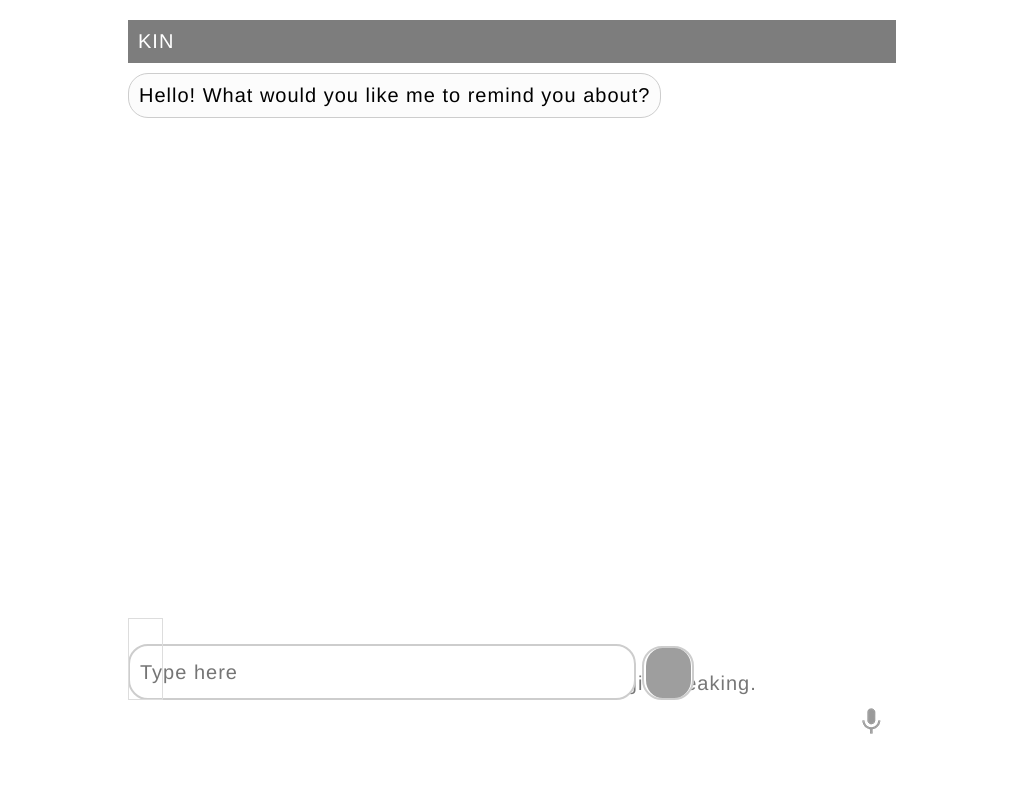
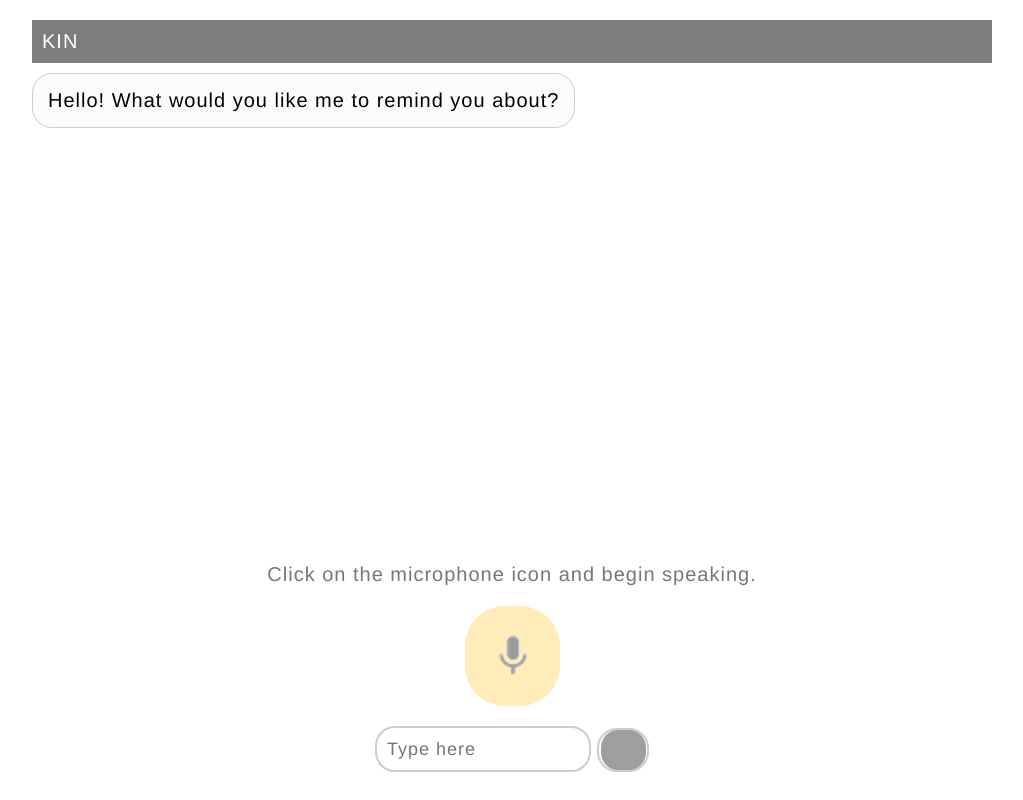
Before and after one commit to cwtsam/django_remindme_model, a Django app: page / in a window 1280 px wide. Shown: the whole page, without its empty margins (128-1151 px from the left). Run offline with Django 3.2, Linux system fonts and the light colour scheme; parts of the project's set-up code (start-up, migrations or seed data) failed here and were passed over; some libraries are stand-ins or nearby versions; grey boxes are pictures that could not be loaded.

Commit message:
changed styling

```diff
--- a/mysite/static/css/chat.css
+++ b/mysite/static/css/chat.css
@@ -3,7 +3,7 @@ body {
   letter-spacing: 1px;
   font-size: 20px;
   padding: 20px;
-  width: 60%;
+  width: 75%;
   margin: auto;
 }
 
@@ -26,7 +26,7 @@ input {
   max-width: 70%;
   border: 1px solid #cdcdcd;
   border-radius: 20px;
-  padding: 10px 10px;
+  padding: 15px 15px;
   margin-bottom: 10px;
   clear: both;
 
@@ -67,23 +67,30 @@ input {
 
 
 #input_area{
-  width: 60%;
+  width: 100%;
   position: absolute;
   margin: auto;
   bottom: 50px;
+  height: 250px;
+  min-width: 20%;
+  max-width: 75%;
+  text-align: center;
+  background-color: #FFFFFF;
 }
 
 
 #chat-box {
-  width: 90%;
-  position: absolute;
+  /*width: 90%;*/
+  /*position: absolute;*/
   margin: auto;
-  bottom: 50px;
+  /*bottom: 50px;*/
+  text-align: center;
+  font-size: 18px;
 }
 
 #chat-user {
-  width: 70%;
-  height: 50px;
+  width: 20%;
+  height: 40px;
   background-color: #FFFFFF;
   border: 2px solid #cdcdcd;
   border-radius: 20px;
@@ -94,16 +101,23 @@ input {
   transition: border .5s ease, color .5s ease;
 }
 
-#chat-user:focus,
 #chat-user:hover {
   border: 2px solid #ffdc7d; /*rgb(178, 218, 226);*/
   color: #000;
   outline: 0;
 }
 
+#chat-user:focus {
+  border: 2px solid #ffdc7d; /*rgb(178, 218, 226);*/
+  color: #000;
+  outline: 0;
+}
+
+
+
 #chat-submit {
   width: 45px;
-  height: 50px;
+  height: 40px;
   cursor: pointer;
   text-align: center;
   background-color: #FFFFFF;
@@ -117,14 +131,71 @@ input {
   transition: border .5s ease, color .5s ease;
 }
 
-#chat-submit:hover,
-#chat-submit:focus {
+#chat-submit:hover {
   border: 2px solid #ffdc7d; /*#69D2E7;*/
   color: #69D2E7;
   outline: 0;
 }
 
+#chat-submit:focus {
+  border: 2px solid #cdcdcd; /*#69D2E7;*/
+  outline: 0;
+}
 
+
+#info {
+	text-align: center;
+	color: #777;
+  visibility: hidden;
+}
+
+#results {
+	font-size: 20px;
+	font-weight: bold;
+  font-style: italic;
+	padding: 10px 30px 10px 10px;
+	text-align: center;
+	min-height: 20px;
+  margin: auto;
+}
+
+.final {
+  color: black;
+  padding-right: 3px;
+}
+.interim {
+  color: gray;
+}
+
+.speech_button {
+  margin: auto;
+  text-align: center;
+  padding: 20px;
+}
+
+
+#start_button {
+	border: 0;
+	background-color:#ffecb8;
+	padding: 10px;
+  margin: auto;
+  border-radius: 40px;
+}
+
+#start_button:focus,
+#start_button:hover {
+  border: 0px solid #ffdc7d; /*rgb(178, 218, 226);*/
+  outline: 0;
+  background-color:#ffdc7d;
+}
+
+
+#start_img {
+  width: 75px;
+
+}
+
+/*
 #speech_submit {
   width: 50px;
   height: 50px;
@@ -147,39 +218,4 @@ input {
   color: #69D2E7;
   outline: 0;
 }
-
-.final {
-	color: black;
-	padding-right: 3px;
-}
-.interim {
-	color: gray;
-}
-
-.right {
-	float: right;
-}
-
-#info {
-	text-align: center;
-	color: #777;
-  visibility: hidden;
-}
-
-#results {
-	font-size: 14px;
-	font-weight: bold;
-	border: 1px solid #ddd;
-	padding: 15px;
-	text-align: center;
-	min-height: 50px;
-  position: absolute;
-  bottom: 50px;;
-}
-
-#start_button {
-	border: 0;
-	background-color:transparent;
-	padding: 0;
-
-}
+*/
--- a/mysite/static/js/script.js
+++ b/mysite/static/js/script.js
@@ -29,7 +29,19 @@ window.onload=function(){ //somehow we need to load first or not it will return
         create_bubble_user();
 	});
 	//check_reminder(); //polling for any reminders
+	//submit.style.display = 'none';
 }
+
+
+
+function showSubmit() {
+	if (input.value != ''){
+		submit.style.display = 'inline-block';
+	} else {
+		submit.style.display = 'none';
+	}
+}
+
 
 function create_bubble_user() {
 	if (input.value != '') {
--- a/mysite/templates/home.html
+++ b/mysite/templates/home.html
@@ -19,11 +19,13 @@
 
 
     <div id="input_area">
-      <form id='chat-box'>
-          <input type='text' id='chat-user' name='chat-user' placeholder='Type here'>
-          <input type="image" id='chat-submit' src="/static/img/arrowup.svg" alt="Submit" style="width:42x">
-          <!-- <input type="image" id='speech_submit' src="/static/img/mic.svg" onclick="start_speech_input(event)" alt="Speak" style="width:42px"> -->
-      </form>
+
+      <div id="results">
+        <span id="final_span" class="final"></span>
+        <span id="interim_span" class="interim"></span>
+        <p>
+      </div>
+
       <div id="info">
         <p id="info_start">Click on the microphone icon and begin speaking.</p>
         <p id="info_speak_now">Speak now.</p>
@@ -42,15 +44,18 @@
            Upgrade to <a href="//www.google.com/chrome">Chrome</a>
            version 25 or later.</p>
       </div>
-      <div class="right">
+
+      <div class="speech_button">
         <button id="start_button" onclick="startButton(event)">
         <img id="start_img" src="/static/img/mic.gif" alt="Start"></button>
       </div>
-      <div id="results">
-        <span id="final_span" class="final"></span>
-        <span id="interim_span" class="interim"></span>
-        <p>
-      </div>
+
+      <form id='chat-box'>
+          <input type='text' id='chat-user' name='chat-user' placeholder='Type here'>
+          <input type="image" id='chat-submit' src="/static/img/arrowup.svg" alt="Submit" style="width:42x">
+          <!-- <input type="image" id='speech_submit' src="/static/img/mic.svg" onclick="start_speech_input(event)" alt="Speak" style="width:42px"> -->
+      </form>
+
     </div>
 
     <audio id='audio-player'>
```
Lines whose indentation alone changed are shown as unchanged.
